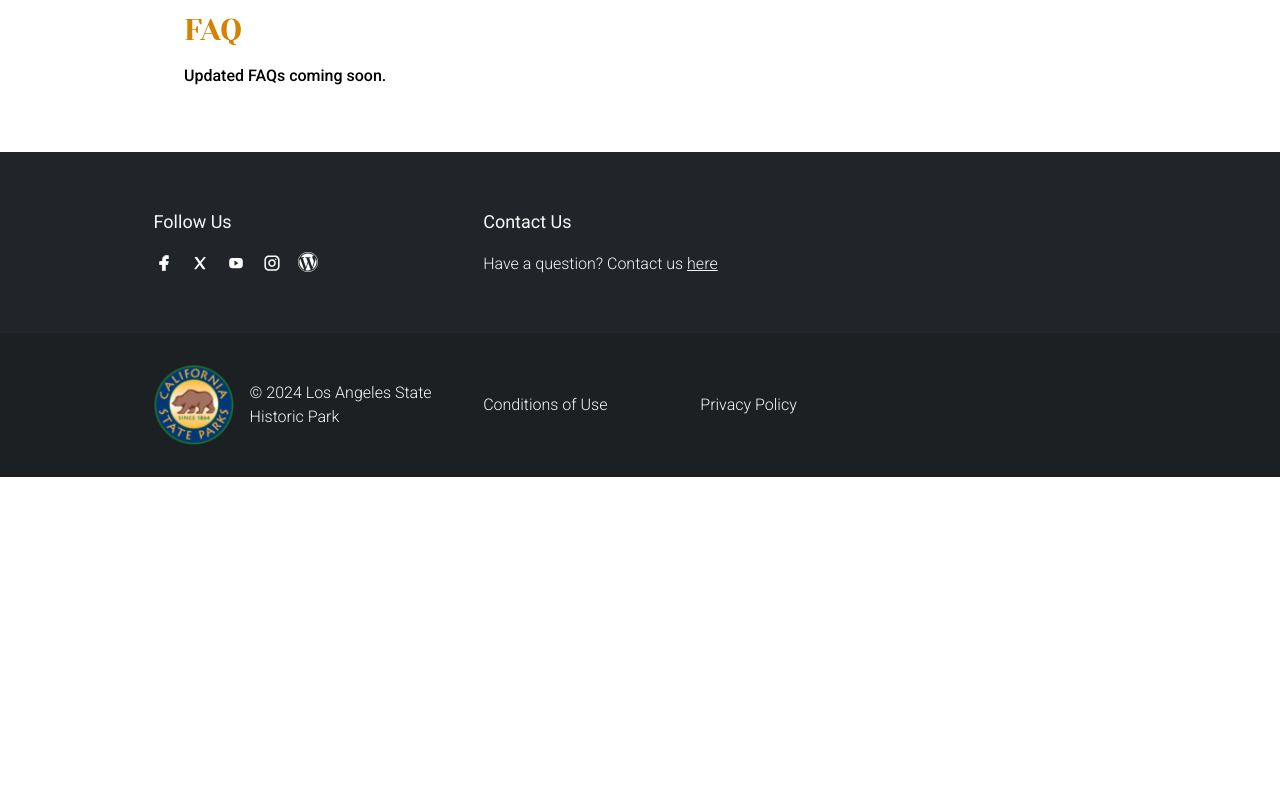
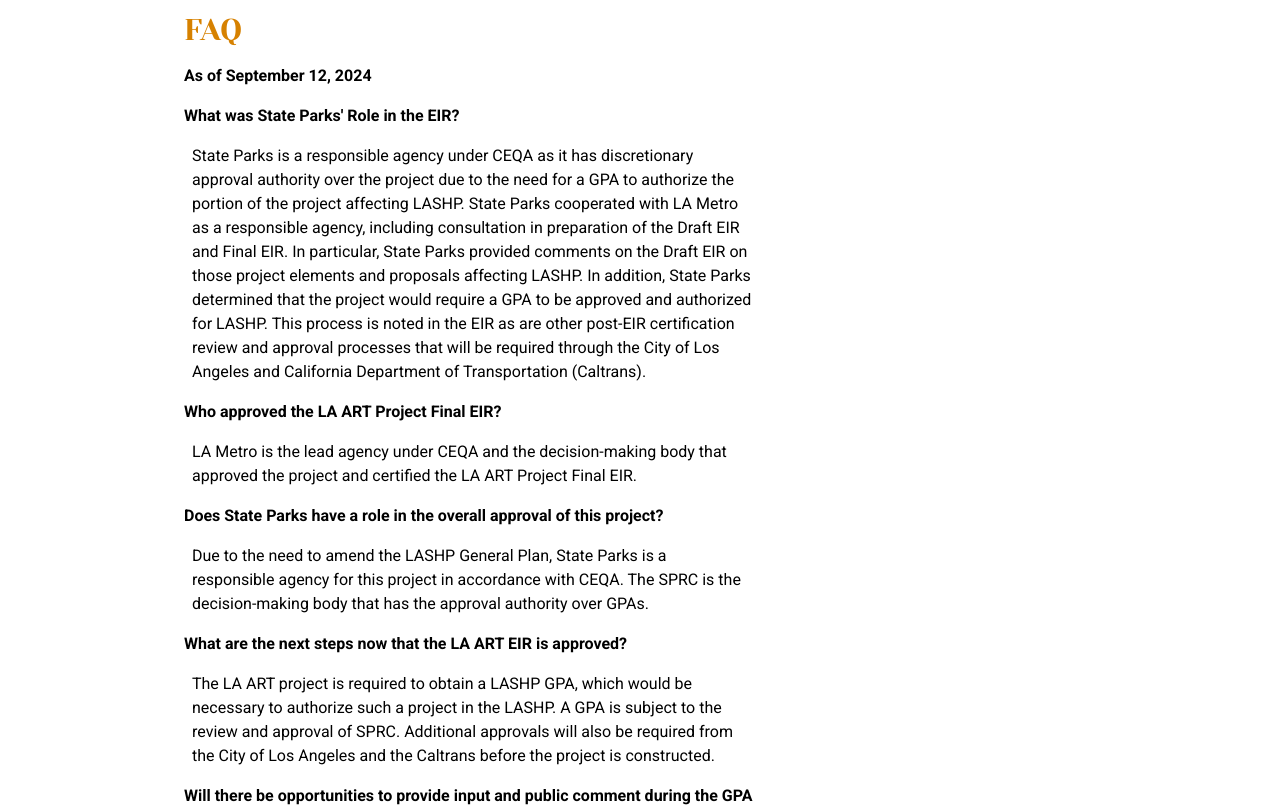
Before and after one commit to AECOMVizStudio/la_art, a React (Vite) app: page / in a window 1280 px wide. Shown: the part 3320-4127 px from the top of the page. Before the commit the page ends 3797 px from the top, so only its background shows below. Built offline with nearby package versions, Linux system fonts and the light colour scheme.

Commit message:
FAQ array mapping element

```diff
--- a/src/components/children/Headings/FAQ.tsx
+++ b/src/components/children/Headings/FAQ.tsx
@@ -1,6 +1,31 @@
+// array of objects with questions and answers called faq
+const faq = [
+    {
+        question: "What was State Parks' Role in the EIR?",
+        answer: "State Parks is a responsible agency under CEQA as it has discretionary approval authority over the project due to the need for a GPA to authorize the portion of the project affecting LASHP. State Parks cooperated with LA Metro as a responsible agency, including consultation in preparation of the Draft EIR and Final EIR. In particular, State Parks provided comments on the Draft EIR on those project elements and proposals affecting LASHP. In addition, State Parks determined that the project would require a GPA to be approved and authorized for LASHP. This process is noted in the EIR as are other post-EIR certification review and approval processes that will be required through the City of Los Angeles and California Department of Transportation (Caltrans)."
+    },
+    {
+        question: "Who approved the LA ART Project Final EIR?",
+        answer: "LA Metro is the lead agency under CEQA and the decision-making body that approved the project and certified the LA ART Project Final EIR."
+    },
+    {
+        question: "Does State Parks have a role in the overall approval of this project?",
+        answer: "Due to the need to amend the LASHP General Plan, State Parks is a responsible agency for this project in accordance with CEQA. The SPRC is the decision-making body that has the approval authority over GPAs."
+    },
+    {
+        question: "What are the next steps now that the LA ART EIR is approved?",
+        answer: "The LA ART project is required to obtain a LASHP GPA, which would be necessary to authorize such a project in the LASHP. A GPA is subject to the review and approval of SPRC. Additional approvals will also be required from the City of Los Angeles and the Caltrans before the project is constructed."
+    },
+    {
+        question: "Will there be opportunities to provide input and public comment during the GPA process?",
+        answer: "State Parks' GPA process will involve a public outreach effort to gather input to help inform the department's consideration of the project. There will be multiple opportunities for the public to comment and provide input to the proposed action. This will include a hearing at a scheduled SPRC meeting."
+    },
+    // Add more questions and answers here
+];
+
+
 const FAQ = () => {
     return (
-
         <section
             tabIndex={0}
             className="border-t border-gray-300 mb-8 p-8"
@@ -8,7 +33,14 @@ const FAQ = () => {
             <h2 className="text-3xl yeseva font-bold text-burnt-orange">
             FAQ
             </h2>
-            <p className="font-medium pt-4">Updated FAQs coming soon.</p>
+            <h3 className="font-semibold pt-4">As of September 12, 2024 </h3>
+            {faq.map((item, index) => (
+                <div key={index}>
+                    <h4 className="font-semibold pt-4">{item.question}</h4>
+                    <p className="font-normal pt-4 mx-2">{item.answer}</p>
+                </div>
+            ))}
+
         </section>
 
     )
```
